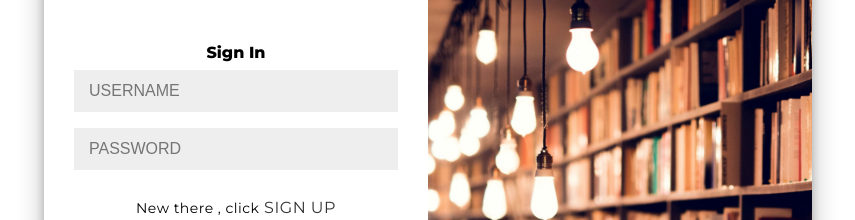
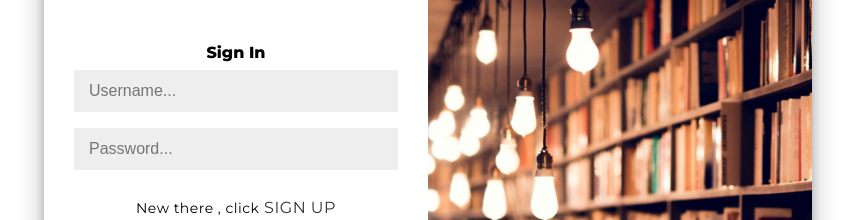
Before and after one commit to Rules-Breakers/Rules_Breakers_ui_prepa3, a React (Create React App) app: page / in a window 1280 px wide. Shown: the part 235-455 px from the top of the page, without its empty margins (212-1067 px from the left). Built offline with nearby package versions, Linux system fonts and the light colour scheme.

Commit message:
fix: classNames bug

```diff
--- a/src/component/libs/Button.jsx
+++ b/src/component/libs/Button.jsx
@@ -3,7 +3,7 @@ export default function Button (props) {
 
     return(
         <>
-            <input type={type}  placeholder={placeholder} required onChange={(e)=>setValue(e.target.value)}/>
+            <input type={type} placeholder={placeholder} required onChange={(e)=>setValue(e.target.value)}/>
         </>
     )
 }
--- a/src/component/libs/Login.jsx
+++ b/src/component/libs/Login.jsx
@@ -39,8 +39,8 @@ return(
 		<div className="form-container sign-in-container">
 			<form action="#" onSubmit={handlesubmit}>
 				<h1 className="title">Sign In</h1>
-                <Button type ="text" placeholder="USERNAME" setValue={setUsername} />
-                <Button type ="password" placeholder="PASSWORD" setValue={setPassword} />
+                <Button type ="text" placeholder="Username..." setValue={setUsername} />
+                <Button type ="password" placeholder="Password..." setValue={setPassword} />
 				<p>New there , click<a href="#" color="yellow" onClick={()=>setChoose(true)} ><b> SIGN UP</b></a></p>
 				<button onClick={()=>getData()}>Sign In</button>
 			</form>
```
